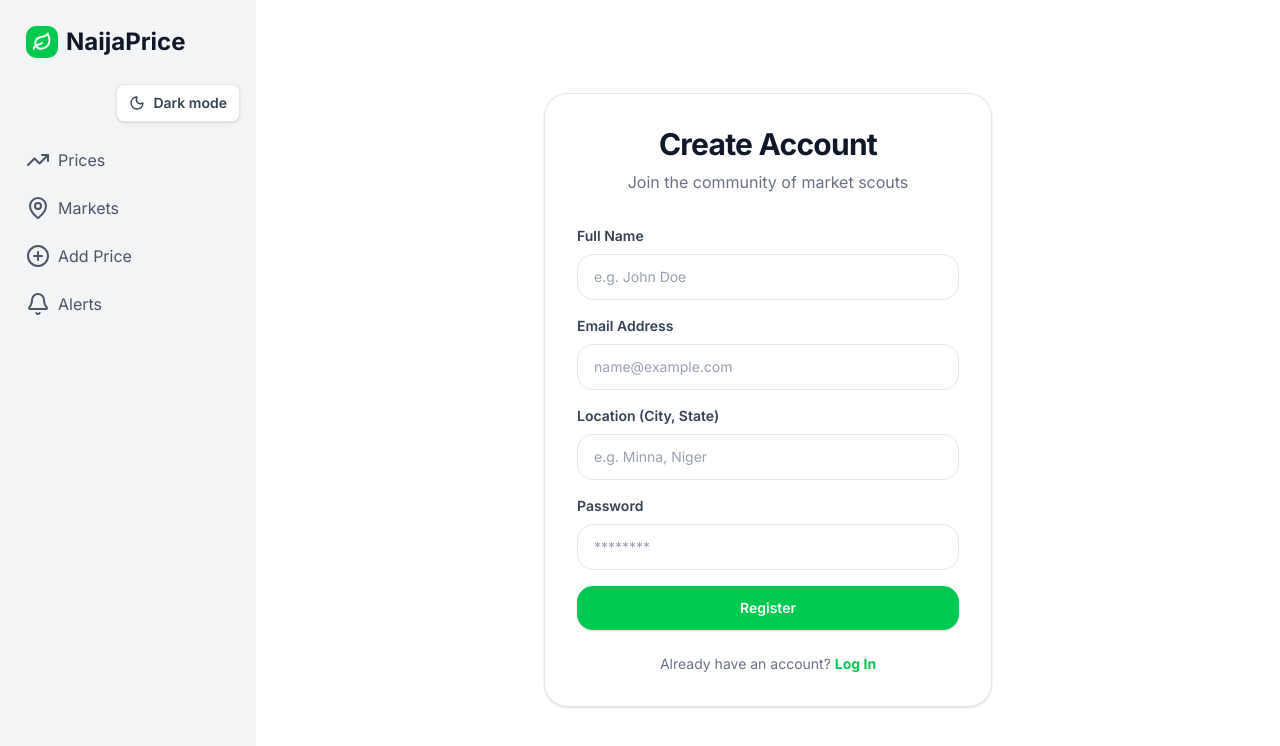
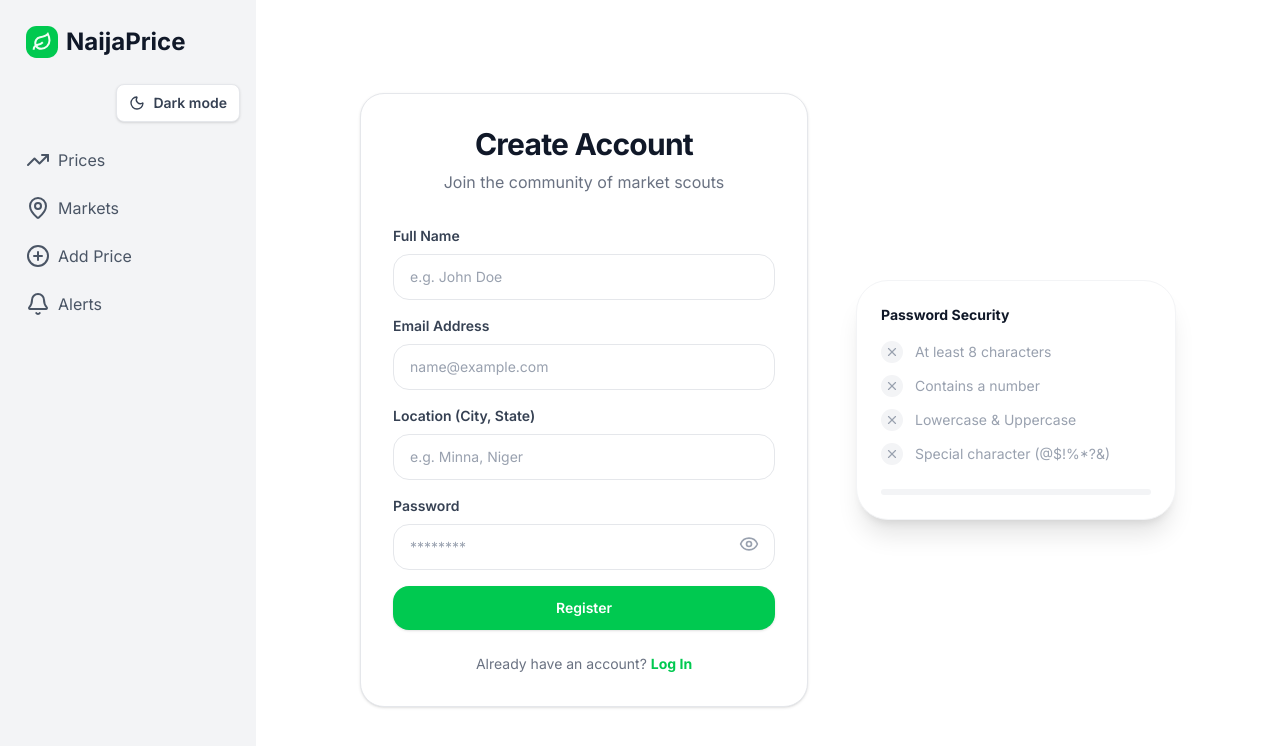
Before and after one commit to mdmuche/naijaprice-frontend, a React (Vite) app: page /register in a window 1280 px wide. Shown: the top 746 px of the page. Built offline with nearby package versions, Linux system fonts and the light colour scheme; no server answers.

Commit message:
feat: enhance auth flow with password visibility and strength validation

```diff
--- a/src/components/auth/AuthLayout.jsx
+++ b/src/components/auth/AuthLayout.jsx
@@ -2,6 +2,7 @@ import { motion } from "framer-motion";
 import { Link } from "react-router-dom";
 import AppShell from "../layout/AppShell";
 import Card from "../ui/Card";
+import { Check, X } from "lucide-react";
 
 function AuthLayout({
   title,
@@ -10,11 +11,25 @@ function AuthLayout({
   footerText,
   footerLinkTo,
   footerLinkLabel,
+  isWide = false,
+  validationResults = [],
+  passwordValue = "",
 }) {
   const MotionHeading = motion.h1;
 
+  // Progress logic
+  const passedCount = validationResults.filter((r) => r.isPassed).length;
+  const totalCount = validationResults.length;
+  const isPasswordStrong = totalCount > 0 && passedCount === totalCount;
+
   return (
-    <AppShell contentClassName="flex min-h-screen items-center justify-center bg-white px-4 py-10">
+    <AppShell
+      contentClassName={`flex min-h-screen items-center justify-center bg-white px-4 py-10 ${
+        isWide
+          ? "flex-col lg:flex-row lg:items-center lg:gap-12 lg:max-w-6xl mx-auto"
+          : "flex-col"
+      }`}
+    >
       <Card className="w-full max-w-md" padding="lg">
         <div className="space-y-2 text-center">
           <MotionHeading
@@ -37,6 +52,49 @@ function AuthLayout({
           </Link>
         </p>
       </Card>
+      {/* Side Content - Only renders on Register because isWide is true there
+       */}
+      {isWide && validationResults.length > 0 && (
+        <div className="w-full max-w-xs bg-white p-6 rounded-[32px] border border-gray-100 shadow-xl transition-all lg:mt-0 mt-8">
+          <h3 className="text-sm font-bold text-gray-900 mb-4">
+            Password Security
+          </h3>
+          <ul className="space-y-3">
+            {validationResults.map((res, index) => (
+              <li
+                key={index}
+                className={`flex items-center gap-3 text-sm transition-colors ${
+                  passwordValue.length === 0
+                    ? "text-gray-400"
+                    : res.isPassed
+                      ? "text-[#00C950]"
+                      : "text-red-500"
+                }`}
+              >
+                <div
+                  className={`p-1 rounded-full ${
+                    passwordValue.length === 0
+                      ? "bg-gray-100"
+                      : res.isPassed
+                        ? "bg-[#00C950]/10"
+                        : "bg-red-50"
+                  }`}
+                >
+                  {res.isPassed ? <Check size={14} /> : <X size={14} />}
+                </div>
+                {res.label}
+              </li>
+            ))}
+          </ul>
+
+          <div className="mt-6 h-1.5 w-full bg-gray-100 rounded-full overflow-hidden">
+            <div
+              className={`h-full transition-all duration-500 ${isPasswordStrong ? "bg-[#00C950]" : "bg-yellow-400"}`}
+              style={{ width: `${(passedCount / totalCount) * 100}%` }}
+            />
+          </div>
+        </div>
+      )}
     </AppShell>
   );
 }
--- a/src/pages/Login.jsx
+++ b/src/pages/Login.jsx
@@ -5,10 +5,12 @@ import AuthLayout from "../components/auth/AuthLayout";
 import FormField from "../components/forms/FormField";
 import Button from "../components/ui/Button";
 import { loginUser } from "../store/slices/userSlice";
+import { Eye, EyeOff } from "lucide-react";
 
 function Login() {
   const [email, setEmail] = useState("");
   const [password, setPassword] = useState("");
+  const [showPassword, setShowPassword] = useState(false);
   const [error, setError] = useState("");
 
   const dispatch = useDispatch();
@@ -45,7 +47,6 @@ function Login() {
             {error}
           </p>
         )}
-
         <FormField
           required
           type="email"
@@ -54,15 +55,24 @@ function Login() {
           placeholder="yourname@gmail.com"
           onChange={(e) => setEmail(e.target.value)}
         />
-
+        <div className="relative">
           <FormField
             required
-          type="password"
+            type={showPassword ? "text" : "password"}
             label="Password"
             value={password}
             placeholder="********"
             onChange={(e) => setPassword(e.target.value)}
           />
+          <button
+            type="button"
+            onClick={() => setShowPassword(!showPassword)}
+            className="absolute right-4 top-9.5 text-gray-400 hover:text-gray-600 transition-colors"
+          >
+            {showPassword ? <EyeOff size={20} /> : <Eye size={20} />}
+          </button>
+        </div>
+
         <div className="flex justify-end mt-2">
           <Link
             to="/forgot-password"
@@ -71,7 +81,6 @@ function Login() {
             Forgot password?
           </Link>
         </div>
-
         <Button type="submit" className="w-full">
           Log In
         </Button>
--- a/src/pages/Register.jsx
+++ b/src/pages/Register.jsx
@@ -1,10 +1,11 @@
-import { useState } from "react";
+import { useMemo, useState } from "react";
 import { useDispatch } from "react-redux";
 import { useNavigate } from "react-router-dom";
 import AuthLayout from "../components/auth/AuthLayout";
 import FormField from "../components/forms/FormField";
 import Button from "../components/ui/Button";
 import { registerUser } from "../store/slices/userSlice";
+import { Eye, EyeOff } from "lucide-react";
 
 function Register() {
   const [formData, setFormData] = useState({
@@ -13,12 +14,38 @@ function Register() {
     location: "",
     password: "",
   });
+  const [showPassword, setShowPassword] = useState(false);
 
   const dispatch = useDispatch();
   const navigate = useNavigate();
 
+  // Password Validation Logic
+  const requirements = useMemo(
+    () => [
+      { label: "At least 8 characters", test: (pw) => pw.length >= 8 },
+      { label: "Contains a number", test: (pw) => /\d/.test(pw) },
+      {
+        label: "Lowercase & Uppercase",
+        test: (pw) => /[a-z]/.test(pw) && /[A-Z]/.test(pw),
+      },
+      {
+        label: "Special character (@$!%*?&)",
+        test: (pw) => /[@$!%*?&]/.test(pw),
+      },
+    ],
+    [],
+  );
+
+  const validationResults = requirements.map((req) => ({
+    label: req.label,
+    isPassed: req.test(formData.password),
+  }));
+
+  const isPasswordStrong = validationResults.every((res) => res.isPassed);
+
   const handleSubmit = (e) => {
     e.preventDefault();
+    if (!isPasswordStrong) return; // Prevent submission if weak
     dispatch(registerUser(formData));
     navigate("/login");
   };
@@ -34,6 +61,9 @@ function Register() {
       footerText="Already have an account?"
       footerLinkTo="/login"
       footerLinkLabel="Log In"
+      isWide={true}
+      passwordValue={formData.password}
+      validationResults={validationResults}
     >
       <form onSubmit={handleSubmit} className="space-y-4">
         <FormField
@@ -43,7 +73,6 @@ function Register() {
           placeholder="e.g. John Doe"
           onChange={handleFieldChange("name")}
         />
-
         <FormField
           required
           type="email"
@@ -52,7 +81,6 @@ function Register() {
           placeholder="name@example.com"
           onChange={handleFieldChange("email")}
         />
-
         <FormField
           required
           label="Location (City, State)"
@@ -60,15 +88,23 @@ function Register() {
           placeholder="e.g. Minna, Niger"
           onChange={handleFieldChange("location")}
         />
-
+        <div className="relative">
           <FormField
             required
-          type="password"
+            type={showPassword ? "text" : "password"}
             label="Password"
             value={formData.password}
             placeholder="********"
             onChange={handleFieldChange("password")}
           />
+          <button
+            type="button"
+            onClick={() => setShowPassword(!showPassword)}
+            className="absolute right-4 top-9.5 text-gray-400 hover:text-gray-600 transition-colors"
+          >
+            {showPassword ? <EyeOff size={20} /> : <Eye size={20} />}
+          </button>
+        </div>
 
         <Button type="submit" className="w-full">
           Register
```
Lines whose indentation alone changed are shown as unchanged.
